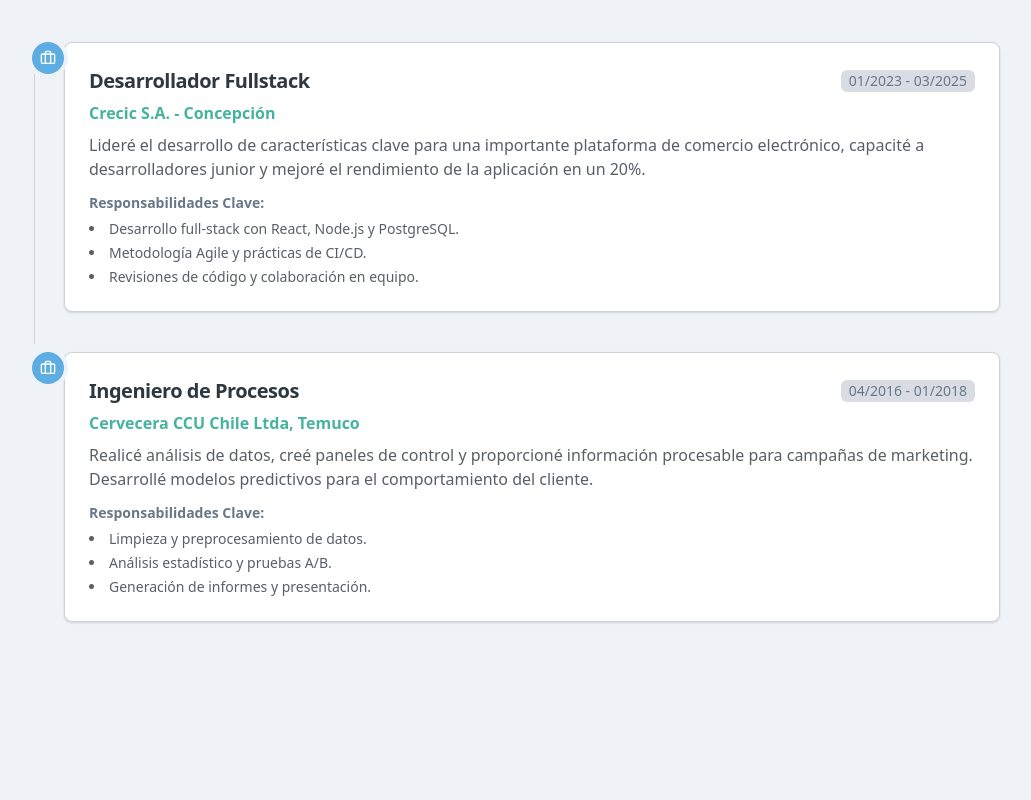
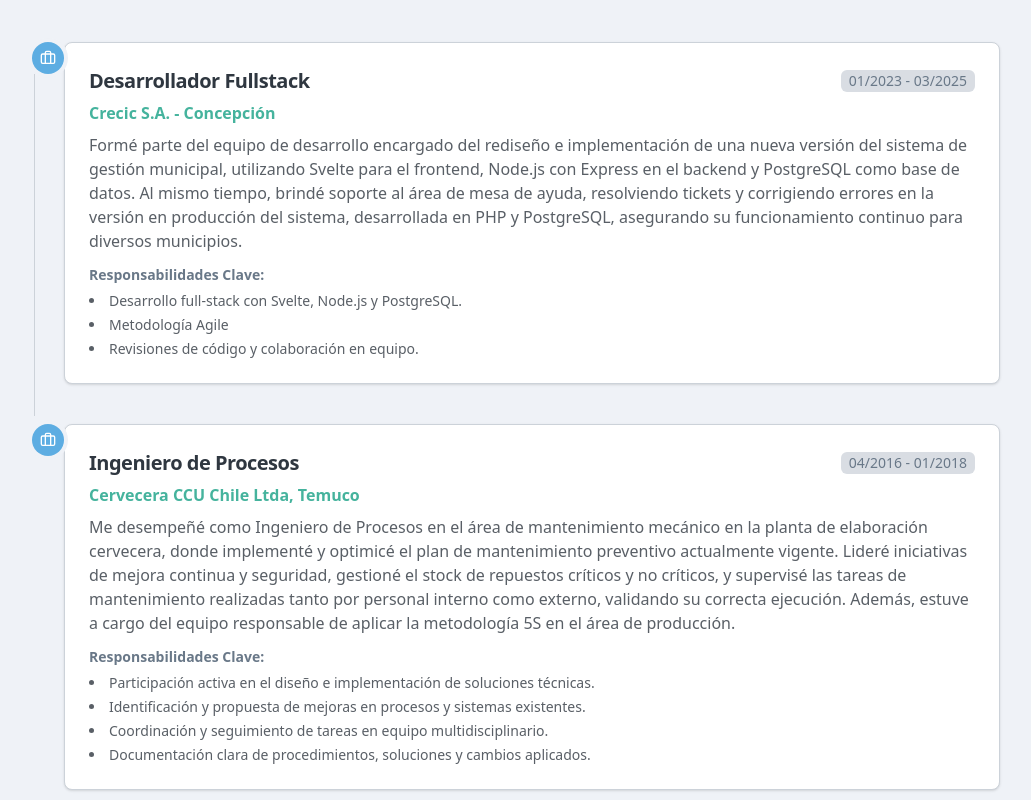
Before and after one commit to jcardosorios/jcardosorios.github.io, a React (Vite) app: page / in a window 1280 px wide. Shown: the part 1720-2520 px from the top of the page, without its empty margins (128-1159 px from the left). Built offline with nearby package versions, Linux system fonts and the light colour scheme; what @radix-ui/themes would draw is missing.

Commit message:
fix: rellenar datos de experiencia laboral

```diff
--- a/src/components/sections/WorkExperience.tsx
+++ b/src/components/sections/WorkExperience.tsx
@@ -17,12 +17,12 @@ const workExperienceData: WorkExperienceEventType[] = [
       es: 'Crecic S.A. - Concepción',
     },
     description: {
-      en: 'Led development of key features for a major e-commerce platform, mentored junior developers, and improved application performance by 20%.',
-      es: 'Lideré el desarrollo de características clave para una importante plataforma de comercio electrónico, capacité a desarrolladores junior y mejoré el rendimiento de la aplicación en un 20%.',
+      en: 'I was part of the development team responsible for the redesign and implementation of a new version of the municipal management system, using Svelte for the frontend, Node.js with Express for the backend, and PostgreSQL as the database. At the same time, I provided support to the help desk team by resolving tickets and fixing bugs in the production version of the system, developed in PHP and PostgreSQL, ensuring its continuous operation for various municipalities.',
+      es: 'Formé parte del equipo de desarrollo encargado del rediseño e implementación de una nueva versión del sistema de gestión municipal, utilizando Svelte para el frontend, Node.js con Express en el backend y PostgreSQL como base de datos. Al mismo tiempo, brindé soporte al área de mesa de ayuda, resolviendo tickets y corrigiendo errores en la versión en producción del sistema, desarrollada en PHP y PostgreSQL, asegurando su funcionamiento continuo para diversos municipios.',
     },
     responsibilities: {
-      en: ['Full-stack development with React, Node.js, and PostgreSQL.', 'Agile methodology and CI/CD practices.', 'Code reviews and team collaboration.'],
-      es: ['Desarrollo full-stack con React, Node.js y PostgreSQL.', 'Metodología Agile y prácticas de CI/CD.', 'Revisiones de código y colaboración en equipo.'],
+      en: ['Full-stack development with Svelte, Node.js, and PostgreSQL.', 'Agile methodology', 'Code reviews and team collaboration.'],
+      es: ['Desarrollo full-stack con Svelte, Node.js y PostgreSQL.', 'Metodología Agile ', 'Revisiones de código y colaboración en equipo.'],
     },
     icon: Briefcase,
   },
@@ -38,12 +38,12 @@ const workExperienceData: WorkExperienceEventType[] = [
       es: 'Cervecera CCU Chile Ltda, Temuco',
     },
     description: {
-      en: 'Performed data analysis, created dashboards, and provided actionable insights for marketing campaigns. Developed predictive models for customer behavior.',
-      es: 'Realicé análisis de datos, creé paneles de control y proporcioné información procesable para campañas de marketing. Desarrollé modelos predictivos para el comportamiento del cliente.',
+      en: 'I worked as a Process Engineer in the mechanical maintenance area of the brewery production plant, where I implemented and optimized the current preventive maintenance plan. I led initiatives focused on continuous improvement and safety, managed the inventory of critical and non-critical spare parts, and supervised maintenance tasks performed by both in-house and external personnel, ensuring proper completion. Additionally, I was in charge of the team responsible for applying the 5S methodology in the production area.',
+      es: 'Me desempeñé como Ingeniero de Procesos en el área de mantenimiento mecánico en la planta de elaboración cervecera, donde implementé y optimicé el plan de mantenimiento preventivo actualmente vigente. Lideré iniciativas de mejora continua y seguridad, gestioné el stock de repuestos críticos y no críticos, y supervisé las tareas de mantenimiento realizadas tanto por personal interno como externo, validando su correcta ejecución. Además, estuve a cargo del equipo responsable de aplicar la metodología 5S en el área de producción.',
     },
     responsibilities: {
-        en: ['Data cleaning and preprocessing.', 'Statistical analysis and A/B testing.', 'Report generation and presentation.'],
-        es: ['Limpieza y preprocesamiento de datos.', 'Análisis estadístico y pruebas A/B.', 'Generación de informes y presentación.'],
+      en: ['Active participation in the design and implementation of technical solutions.', 'Identification and proposal of improvements to existing processes and systems.', 'Coordination and follow-up of tasks within a multidisciplinary team.', 'Clear documentation of procedures, solutions, and applied changes.'],
+      es: ['Participación activa en el diseño e implementación de soluciones técnicas.', 'Identificación y propuesta de mejoras en procesos y sistemas existentes.', 'Coordinación y seguimiento de tareas en equipo multidisciplinario.', 'Documentación clara de procedimientos, soluciones y cambios aplicados.'],
     },
     icon: Briefcase,
   },
```
